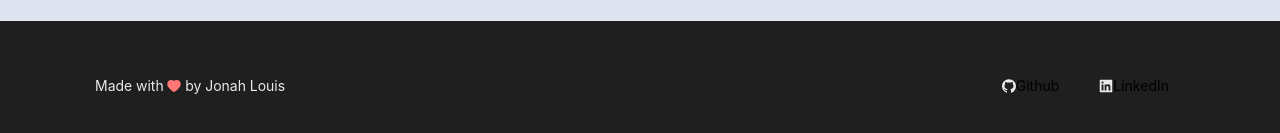
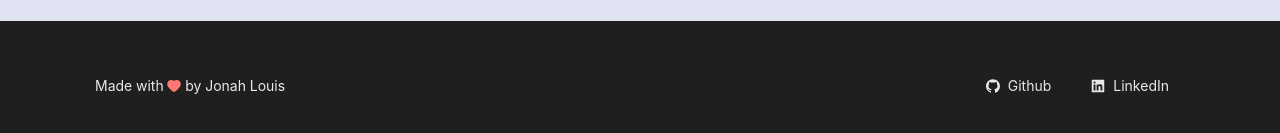
Before and after one commit to jonahlouis4/Portfolio-v3, a React (Create React App) app: page / in a window 1280 px wide. Shown: the part 3026-3159 px from the top of the page. Built offline with nearby package versions, Linux system fonts and the light colour scheme.

Commit message:
Fixed links

```diff
--- a/src/components/MyFooter.js
+++ b/src/components/MyFooter.js
@@ -40,24 +40,20 @@ const MyFooter = () => {
                 xs={24} sm={24} md={12}
                 className="footer-icons"
                 >
-                    <Button type="link" style={{marginRight:'0.5rem'}} className="footer-link" icon={<GithubFilled/>} >
                     <a
                     href="https://github.com/jonahlouis4"
                     target="_blank"
                     rel="noreferrer"
                     >
-                            Github
+                        <Button type="link" className="footer-link" style={{marginRight:'0.5rem'}} icon={<GithubFilled/>} >Github </Button>
                     </a>
-                    </Button>
-                    <Button type="link" className="footer-link" icon={<LinkedinFilled/>} >
                     <a
                     href="https://www.linkedin.com/in/jonah-louis-3b71791b8/"
                     target="_blank"
                     rel="noreferrer"
                     >
-                            LinkedIn
+                        <Button type="link" className="footer-link" icon={<LinkedinFilled/>} >LinkedIn</Button>
                     </a>
-                    </Button>
                 </Col>
             </Row>
 
```
Also changed, not shown: 1 other file (tests, documents, lock files or other folders). Lines whose indentation alone changed are shown as unchanged.
